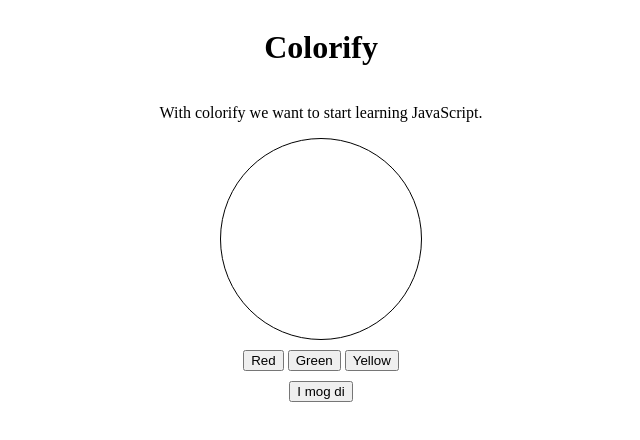
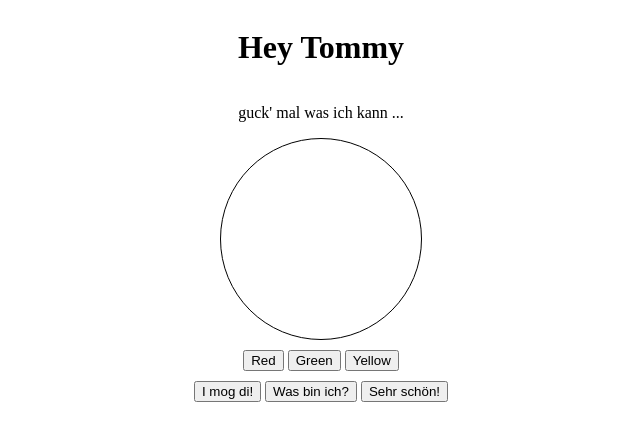
Before and after one commit to MIRsc23/HUHU, a plain HTML site: page index.html in a window 1280 px wide. Shown: the whole page, without its empty margins (319-959 px from the left). Drawn offline with Linux system fonts and the light colour scheme.

Commit message:
Add files via upload

```diff
--- a/index.css
+++ b/index.css
@@ -21,5 +21,8 @@ button {
 }
 
 .texty{
-    margin-top: -130px;
+    margin-top: -65%;
+    margin-left: 30%;
+    margin-right: auto;
+
 }
--- a/index.html
+++ b/index.html
@@ -10,10 +10,9 @@
 </head>
 <body>
     <div class="container">
-        <h1>Colorify</h1>
+        <h1>Hey Tommy</h1>
         <p class="subheading">
-            With colorify we want to start
-            learning JavaScript.
+            guck' mal was ich kann ...
         </p>
         <div class="circle" id="circleID"></div>
         <div class="action">
@@ -22,7 +21,9 @@
             <button onclick="paint('yellow')">Yellow</button>
         </div>
         <div className='container'>
-            <button onclick="texty(1)">I mog di</button>
+            <button onclick="texty(1)">I mog di!</button>
+            <button onclick="texty(2)">Was bin ich?</button>
+            <button onclick="texty(3)">Sehr schön!</button>
             <p className='element' class="texty" id='replace-me'></p>
         </div>
     </div>
--- a/index.js
+++ b/index.js
@@ -8,9 +8,23 @@ function texty(number) {
     switch (number) {
         case 1:
             document.getElementById('replace-me').innerText = 'Ich dich auch!';
+            document.getElementById("replace-me").style.color = 'red';
+            document.getElementById("replace-me").style.fontSize = '20px';
+            document.getElementById("replace-me").style.marginLeft = '30%';
             break;
         case 2:
-            answer = "b";
+            document.getElementById('replace-me').innerText = 'Ein Bofel!';
+            document.getElementById("replace-me").style.color = 'purple';
+            document.getElementById("replace-me").style.fontSize = '40px';
+            document.getElementById("replace-me").style.marginLeft = '20%';
+            document.getElementById("replace-me").style.marginTop = '-75%';
+            break;
+        case 3:
+            document.getElementById('replace-me').innerText = 'Finde ich auch ... :)';
+            document.getElementById("replace-me").style.color = 'blue';
+            document.getElementById("replace-me").style.fontSize = '20px';
+            document.getElementById("replace-me").style.marginLeft = '20%';
+            document.getElementById("replace-me").style.marginTop = '-75%';
             break;
         default:
             answer = "c";
```
